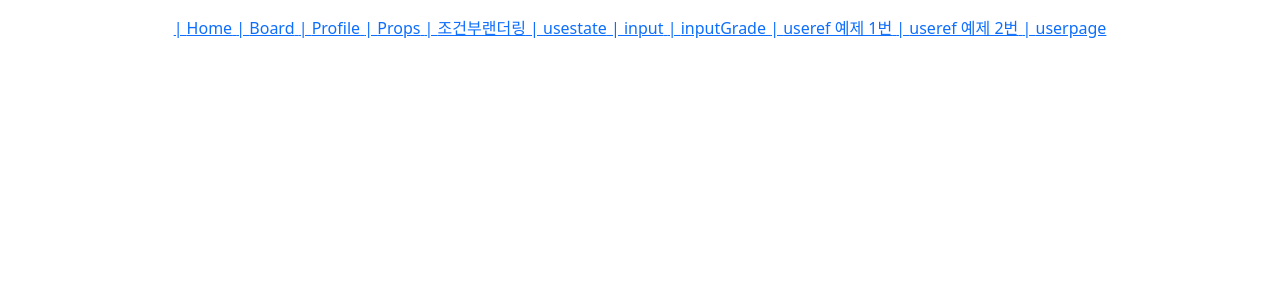
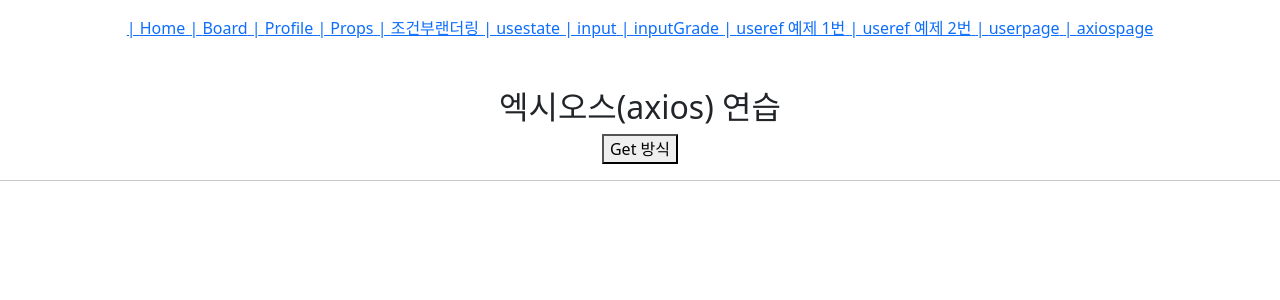
Before and after one commit to sungmoo0608/react-vite-psm-example, a React (Vite) app: page /axiospage in a window 1280 px wide. Shown: the top 300 px of the page. Built offline with nearby package versions, Linux system fonts and the light colour scheme.

Commit message:
axios-post-complete

```diff
--- a/package.json
+++ b/package.json
@@ -10,10 +10,11 @@
     "preview": "vite preview"
   },
   "dependencies": {
+    "axios": "^1.7.7",
+    "bootstrap": "^5.3.3",
     "react": "^18.3.1",
+    "react-bootstrap": "^2.10.4",
     "react-dom": "^18.3.1",
-    "bootstrap": "^5.3.3",
-    "react-bootstrap": "^2.10.4",
     "react-router-dom": "^6.26.0"
   },
   "devDependencies": {
--- a/src/App.jsx
+++ b/src/App.jsx
@@ -11,6 +11,7 @@ import HeaderNav from './components/HeaderNav'
 import InputPage from './pages/InputPage'
 import UseRefPage from './pages/UseRefPage'
 import UserArrayPage from './pages/UserArrayPage'
+import AxiosPage from './pages/AxiosPage'
 
 function App() {
   return (
--- /dev/null
+++ b/src/components/AxiosGet.jsx
@@ -0,0 +1,47 @@
+import axios from 'axios'
+import React, { useState } from 'react'
+
+const AxiosGet = () => {
+  const [data, setData] = useState([])
+
+  const getClick = () => {
+    axios
+      .get('https://jsonplaceholder.typicode.com/posts')
+      .then((response) => {
+        //통신이 성공 했을 때
+        console.log(response.data)
+        setData(response.data)
+      })
+      .catch(function (error) {
+        //에러가 났을 때 실행
+        console.log(error)
+      })
+      .then(() => {
+        //try catch finally 에서 finally 부분에 해당
+        console.log('에러가 나든 안나든 무조건 실행')
+      })
+  }
+
+  return (
+    <div>
+      <h2>엑시오스(axios) 연습</h2>
+      <button onClick={getClick}>Get 방식</button>
+      <hr />
+
+      {data.map((post, index) => (
+        <>
+          <div key={index}>
+            <h3>타이틀{post.title}</h3>
+            <div>
+              유저아이디{post.userId}, 아이디{post.id}
+            </div>
+            <div>바디{post.body}</div>
+          </div>
+          <hr />
+        </>
+      ))}
+    </div>
+  )
+}
+
+export default AxiosGet
--- /dev/null
+++ b/src/pages/AxiosPage.jsx
@@ -0,0 +1,12 @@
+import React from 'react'
+import AxiosGet from '../components/AxiosGet'
+
+const AxiosPage = () => {
+  return (
+    <div className="text-center mt-5">
+      <AxiosGet></AxiosGet>
+    </div>
+  )
+}
+
+export default AxiosPage
--- a/src/route/Routes.jsx
+++ b/src/route/Routes.jsx
@@ -11,6 +11,7 @@ import UseRefPage from '../pages/UseRefPage'
 import UseRefPage2 from '../pages/UseRefPage2'
 import UserArrayPage from '../pages/UserArrayPage'
 import UserCrudPage from '../pages/UserCrudPage'
+import AxiosPage from '../pages/AxiosPage'
 
 // React Routes, Route 사용시 배열로 관리하기
 const routes = [
@@ -70,6 +71,11 @@ const routes = [
     element: <UserCrudPage />,
     title: 'userpage',
   },
+  {
+    path: '/axiospage',
+    element: <AxiosPage />,
+    title: 'axiospage',
+  },
 ]
 
 export default routes
```
Also changed, not shown: 1 other file (tests, documents, lock files or other folders).
